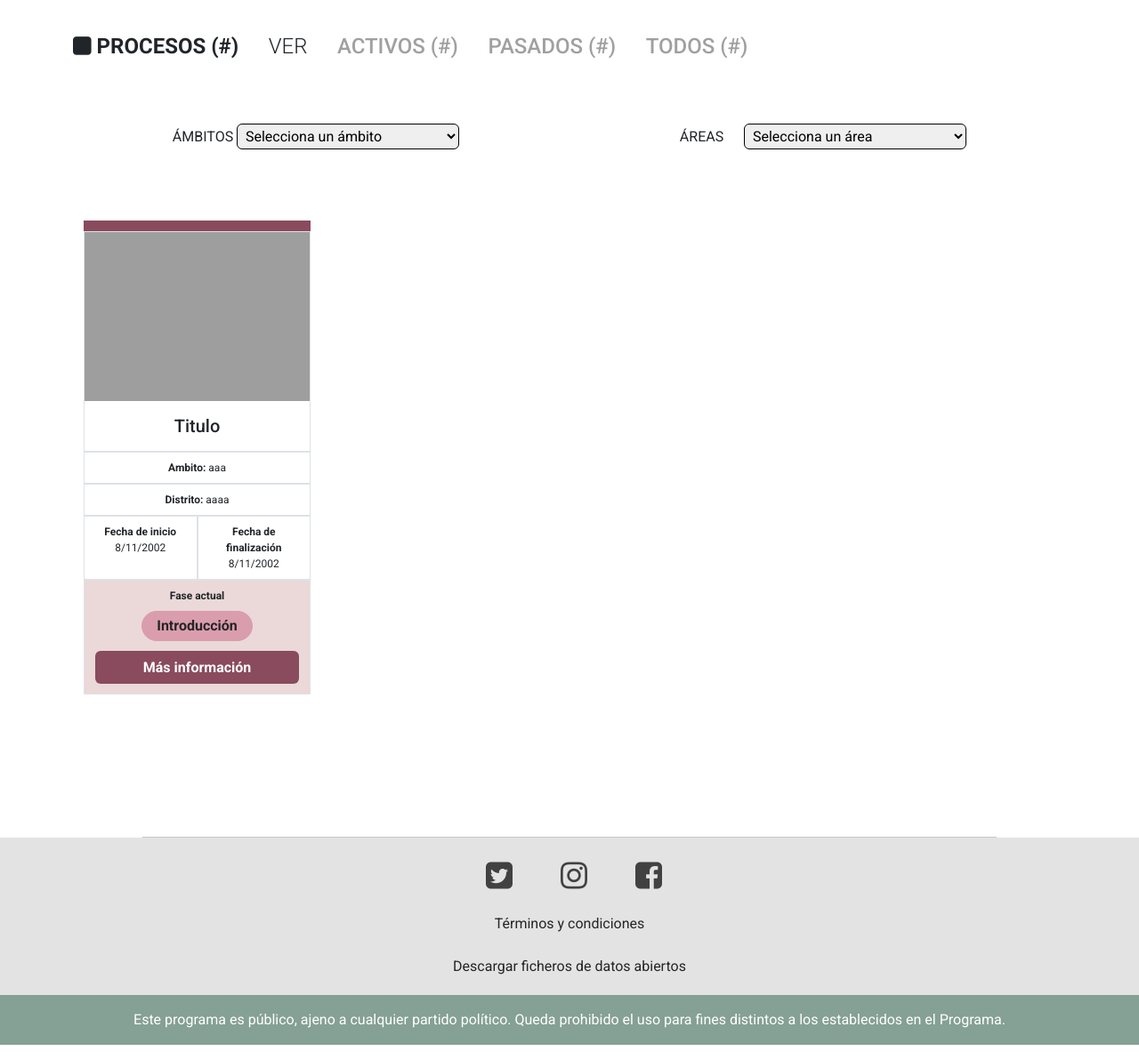
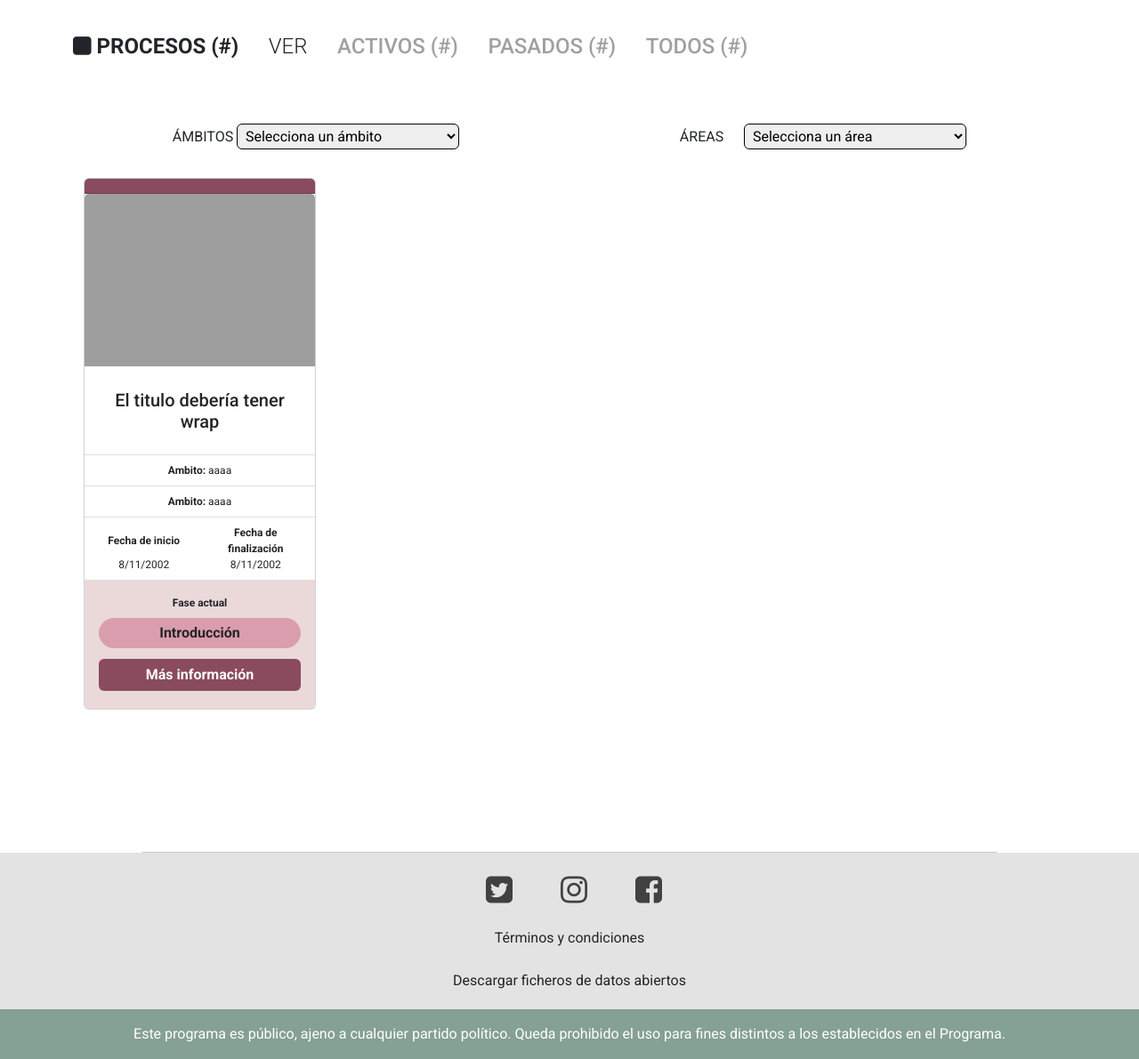
Before and after one commit to Cuevas2402/participatory-budget-project, a PHP site: page /participa.php in a window 1280 px wide. Shown: the part 380-1571 px from the top of the page at 89% size. Run offline with PHP 8.4, Linux system fonts and the light colour scheme; grey boxes are pictures that could not be loaded.

Commit message:
Changes
index
     - Procesos destacados card (img)

participa
     - Procesos card

css
     - Procesos

```diff
--- a/css/template.css
+++ b/css/template.css
@@ -405,27 +405,27 @@ footer p > a:hover {
 }
 
 .process-line {
-    background-color: #894B5D;
-    height: 12px;
+    background-color: #894B5D !important;
 }
 
 .process-title-card {
     font-size: 20px;
-    padding-top: 1rem;
+    padding: 0;
     margin: 0;
 }
 
 .process-content-card {
-    text-align: left;
     font-size: 12px;
     color: #252525;
+    padding: 0;
+    margin: 0;
 }
 
 .process-date-card {
     text-align: center;
     font-size: 12px;
-    padding-top: 8px;
-    margin-bottom: 8px;
+    padding: 0;
+    margin: 0;
 }
 
 .process-bell-active {
--- a/index.php
+++ b/index.php
@@ -185,8 +185,8 @@
                     </center>
               </div>
           </div>
-          <div class="col border d-flex justify-content-center align-items-center" style="padding: 0 0;">
-              <img class="card-img" src="img/img4.jpg" alt="">
+          <div class="col border d-flex justify-content-center align-items-center" style="padding: 0 0; background-image: url(img/img4.jpg); background-repeat: no-repeat; background-size: 100% 100%; background-position: center;">
+              <img class="card-img" src="img/img4.jpg" alt="" style="filter: opacity(0);">
           </div>
       </div>
     </div>
--- a/participa.php
+++ b/participa.php
@@ -3,7 +3,7 @@
   $db = new Database();
   $pdo = $db -> connect();
   $stmt = $pdo->prepare("CALL get_process_featured_2()");
-  $stmt->execute();
+//   $stmt->execute();
   $rows = $stmt->fetchAll();
 ?>
 <!DOCTYPE html>
@@ -118,45 +118,49 @@
         </div>
 
         <div class="container text-center" style="margin-top: 1rem;">
-            <div class="row row-cols-1 row-cols-md-2 row-cols-lg-4">
-                <div class="col g-5">
-                    <div class="row">
-                        <span class="process-line"></span>
+            <div class="row row-cols-1 row-cols-md-2 row-cols-lg-4 d-flex align-items-stretch g-3">
+                <div class="col col-lg-3">
+                    <div class="card h-100">
+                        <div class="card-header process-line"></div>
+                        <img src="http://drive.google.com/uc?export=view&id=1Bw22s4t6l_H6e9r6f_A7y0jIuGYEeRy0" class="card-img-top" alt="...">
+                        <div class="card-body" style="padding: 0;">
+                            <ul class="list-group list-group-flush">
+                                <li class="list-group-item d-flex align-items-center" style="height: 100px">
+                                    <h5 class="process-title-card">El titulo debería tener wrap</h5>
+                                </li>
+                                <li class="list-group-item">
+                                    <p class="process-content-card"><strong>Ambito:</strong> aaaa</p>
+                                </li>
+                                <li class="list-group-item">
+                                    <p class="process-content-card"><strong>Ambito:</strong> aaaa</p>
+                                </li>
+                                <li class="list-group-item">
+                                    <div class="row align-items-center">
+                                        <div class="col">
+                                            <p class="process-date-card"><strong>Fecha de inicio</strong></p>
                                         </div>
-                    <div class="row">
-                        <div class="col border" style="padding-bottom: 1rem; padding-right: 0; padding-left: 0;">
-                            <!-- Imagen de 200 x 100 -->
-                            <img class="w-100" src="http://drive.google.com/uc?export=view&id=1Bw22s4t6l_H6e9r6f_A7y0jIuGYEeRy0" alt="">
-                            <h5 class="process-title-card"><span>Titulo</span><!--<i class="fa fa-bell process-bell-active" aria-hidden="true"></i>--></h5>
+                                        <div class="col">
+                                            <p class="process-date-card"><strong>Fecha de finalización</strong></p>
                                         </div>
                                     </div>
                                     <div class="row">
-                        <div class="col border">
-                            <p class="process-date-card"><strong>Ambito:</strong> aaa</p>
+                                        <div class="col">
+                                            <p class="process-date-card">8/11/2002</p>
+                                        </div>
+                                        <div class="col">
+                                            <p class="process-date-card">8/11/2002</p>
                                         </div>
                                     </div>
-                    <div class="row">
-                        <div class="col border">
-                            <p class="process-date-card"><strong>Distrito:</strong> aaaa</p>
-                        </div>
-                    </div>
-                    <div class="row">
-                        <div class="col border">
-                            <p class="process-date-card"><strong>Fecha de inicio</strong><br>8/11/2002</p>
-                        </div>
-                        <div class="col border">
-                            <p class="process-date-card"><strong>Fecha de finalización</strong><br>8/11/2002</p>
-                        </div>
-                    </div>
-                    <div class="row border">
-                        <div class="col" style="background-color:#EAD9D8">
+                                </li>
+                                <li class="list-group-item d-flex flex-column" style="background-color: #ead9d8">
                                     <p class="process-status-card"><strong>Fase actual</strong></p>
-                            <center><button class="process-button">Introducción</button></center>
-                            <a href="./participa2.php"><button class="process-button-card"><strong>Más información</strong></button></a>
+                                    <button class="process-button">Introducción</button>
+                                    <a href="#"><button class="process-button-card"><strong>Más información</strong></button></a>
+                                </li>
+                            </ul>
                         </div>
                     </div>
                 </div>
-
             </div>
         </div>
     </div>
```
Lines whose indentation alone changed are shown as unchanged.
